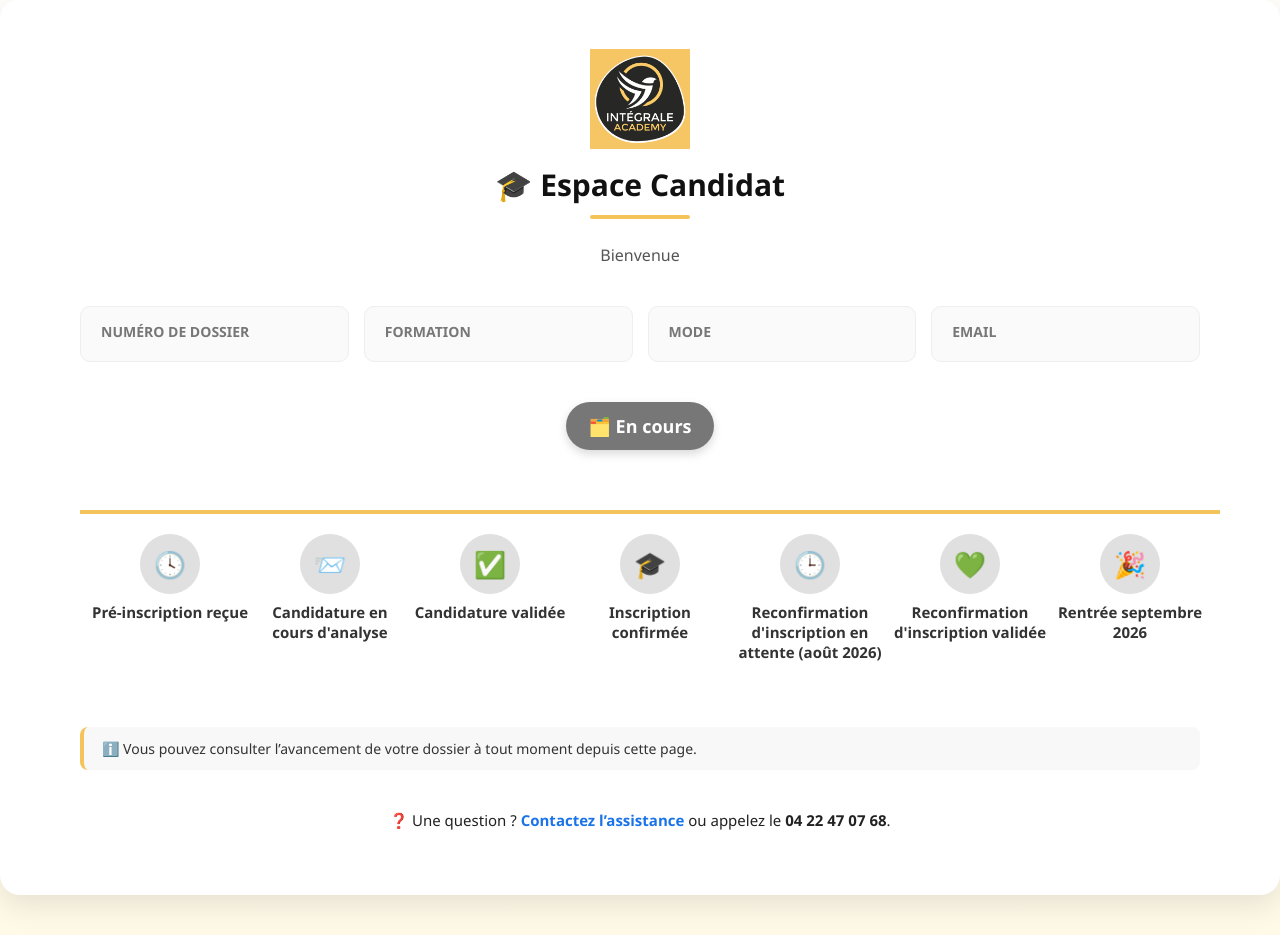
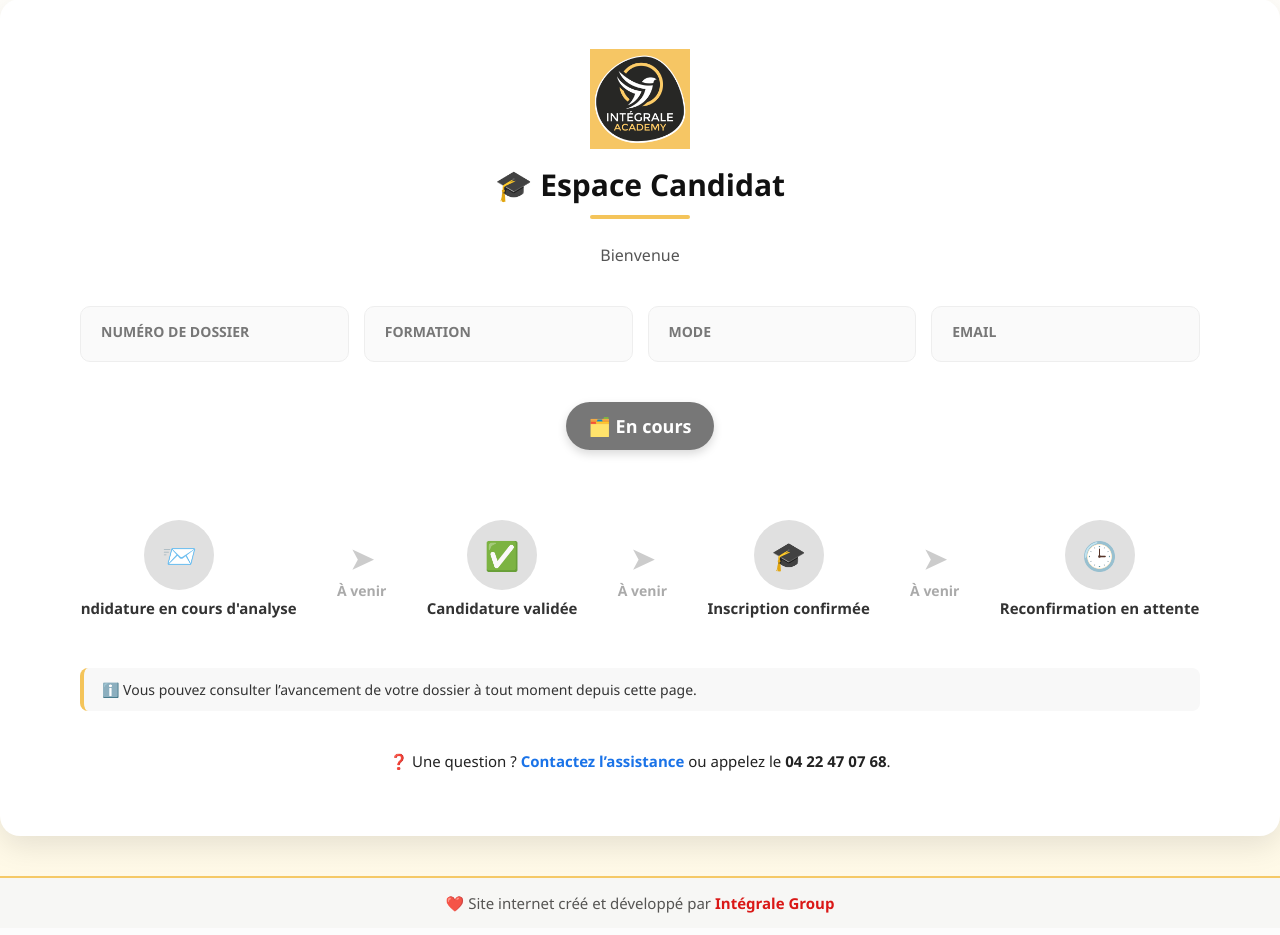
Before and after one commit to integraleacademy/inscriptionsbts, a Flask app: template templates/espace_candidat.html in a window 1280 px wide. Shown: the part 238-1173 px from the top of the page. After the commit the page ends 1151 px from the top, so only its background shows below. Run offline with Flask 3, Linux system fonts and the light colour scheme; the template is opened without the code that fills it, so the values that code supplies are empty; parts of the project's set-up code (start-up, migrations or seed data) failed here and were passed over.

Commit message:
Update espace_candidat.html

```diff
--- a/templates/espace_candidat.html
+++ b/templates/espace_candidat.html
@@ -1,6 +1,8 @@
 {% extends "base.html" %}
 {% block body_class %}espace-candidat{% endblock %}
 {% block content %}
+
+
 
 <style>
 /* === 🎨 STYLE ESPACE CANDIDAT === */
@@ -101,34 +103,31 @@ body.espace-candidat {
 
 /* === Frise chronologique === */
 .timeline {
-  position: relative;
   display: flex;
-  justify-content: space-between;
-  align-items: flex-start;
+  align-items: center;
+  justify-content: center;
   flex-wrap: nowrap;
   overflow-x: auto;
   margin: 60px auto 40px;
-  padding: 20px 10px;
-  width: 100%;
-  border-top: 4px solid #f4c45a;
+  padding: 10px 0;
+  gap: 25px;
 }
 
+/* Étape */
 .timeline .step {
-  position: relative;
   text-align: center;
-  flex: 1;
-  min-width: 160px;
+  flex-shrink: 0;
 }
 
 .timeline .step .icon {
-  width: 60px;
-  height: 60px;
-  line-height: 60px;
+  width: 70px;
+  height: 70px;
+  line-height: 70px;
   border-radius: 50%;
   background: #e0e0e0;
   display: inline-block;
   margin-bottom: 8px;
-  font-size: 26px;
+  font-size: 28px;
   transition: all 0.3s ease;
 }
 
@@ -143,31 +142,40 @@ body.espace-candidat {
   font-size: 15px;
   color: #333;
   font-weight: 600;
-  margin-bottom: 5px;
 }
 
-.timeline .step .date {
-  font-size: 13px;
-  color: #777;
+/* === Flèches entre les étapes === */
+.timeline .arrow {
+  flex-shrink: 0;
+  font-weight: bold;
+  display: flex;
+  flex-direction: column;
+  align-items: center;
+  font-size: 14px;
+  width: 80px;
+  text-align: center;
 }
 
-/* Lignes entre les étapes */
-.timeline .step::after {
-  content: "";
-  position: absolute;
-  top: 30px;
-  right: -50%;
-  width: 100%;
-  height: 4px;
-  background: #ddd;
-  z-index: -1;
+.timeline .arrow.ok {
+  color: #2ecc71;
 }
-.timeline .step.active::after {
-  background: #f4c45a;
+.timeline .arrow.ok::before {
+  content: "➤";
+  font-size: 28px;
+  color: #2ecc71;
+  margin-bottom: 4px;
 }
-.timeline .step:last-child::after {
-  display: none;
+
+.timeline .arrow.wait {
+  color: #aaa;
 }
+.timeline .arrow.wait::before {
+  content: "➤";
+  font-size: 28px;
+  color: #ccc;
+  margin-bottom: 4px;
+}
+
 
 /* === Commentaire === */
 .commentaire-block {
@@ -212,6 +220,18 @@ body.espace-candidat {
 .assistance a:hover {
   text-decoration: underline;
 }
+
+/* ✨ Animation douce pour les flèches OK */
+@keyframes glowGreen {
+  0%, 100% { text-shadow: 0 0 0px #2ecc71; transform: scale(1); }
+  50% { text-shadow: 0 0 10px #2ecc71; transform: scale(1.15); }
+}
+
+.timeline .arrow.ok::before {
+  animation: glowGreen 2s infinite ease-in-out;
+}
+
+
 
 /* === Responsive === */
 @media (max-width:1000px){
@@ -261,72 +281,59 @@ body.espace-candidat {
     <p class="statut-explication">{{ explication_statut }}</p>
   </div>
 
-<!-- === Frise === -->
 <div class="timeline">
-
   <!-- Étape 1 -->
   <div class="step {{ 'active' if statut in ['preinscription','validee','confirmee','reconf_en_cours','reconfirmee'] else '' }}">
     <div class="icon">🕓</div>
     <div class="label">Pré-inscription reçue</div>
-    <div class="date">
-      {% if row.created_at %}
-        {{ row.created_at[:10].split('-')[2] }}/{{ row.created_at[:10].split('-')[1] }}/{{ row.created_at[:10].split('-')[0] }}
-      {% endif %}
-    </div>
   </div>
 
-  <!-- Étape 2 -->
+  <div class="arrow {{ 'ok' if statut in ['preinscription','validee','confirmee','reconf_en_cours','reconfirmee'] else 'wait' }}">
+    {{ 'OK' if statut in ['preinscription','validee','confirmee','reconf_en_cours','reconfirmee'] else 'À venir' }}
+  </div>
+
   <div class="step {{ 'active' if statut in ['preinscription','validee','confirmee','reconf_en_cours','reconfirmee'] else '' }}">
     <div class="icon">📨</div>
     <div class="label">Candidature en cours d'analyse</div>
   </div>
 
-  <!-- Étape 3 -->
+  <div class="arrow {{ 'ok' if statut in ['validee','confirmee','reconf_en_cours','reconfirmee'] else 'wait' }}">
+    {{ 'OK' if statut in ['validee','confirmee','reconf_en_cours','reconfirmee'] else 'À venir' }}
+  </div>
+
   <div class="step {{ 'active' if statut in ['validee','confirmee','reconf_en_cours','reconfirmee'] else '' }}">
     <div class="icon">✅</div>
     <div class="label">Candidature validée</div>
-    <div class="date">
-      {% if row.date_validee %}
-        {{ row.date_validee[:10].split('-')[2] }}/{{ row.date_validee[:10].split('-')[1] }}/{{ row.date_validee[:10].split('-')[0] }}
-      {% endif %}
-    </div>
   </div>
 
-  <!-- Étape 4 -->
+  <div class="arrow {{ 'ok' if statut in ['confirmee','reconf_en_cours','reconfirmee'] else 'wait' }}">
+    {{ 'OK' if statut in ['confirmee','reconf_en_cours','reconfirmee'] else 'À venir' }}
+  </div>
+
   <div class="step {{ 'active' if statut in ['confirmee','reconf_en_cours','reconfirmee'] else '' }}">
     <div class="icon">🎓</div>
     <div class="label">Inscription confirmée</div>
-    <div class="date">
-      {% if row.date_confirmee %}
-        {{ row.date_confirmee[:10].split('-')[2] }}/{{ row.date_confirmee[:10].split('-')[1] }}/{{ row.date_confirmee[:10].split('-')[0] }}
-      {% endif %}
-    </div>
   </div>
 
-  <!-- Étape 5 -->
+  <div class="arrow {{ 'ok' if statut in ['reconf_en_cours','reconfirmee'] else 'wait' }}">
+    {{ 'OK' if statut in ['reconf_en_cours','reconfirmee'] else 'À venir' }}
+  </div>
+
   <div class="step {{ 'active' if statut in ['reconf_en_cours','reconfirmee'] else '' }}">
     <div class="icon">🕒</div>
-    <div class="label">Reconfirmation d'inscription en attente (août 2026)</div>
+    <div class="label">Reconfirmation en attente</div>
   </div>
 
-  <!-- Étape 6 -->
+  <div class="arrow {{ 'ok' if statut == 'reconfirmee' else 'wait' }}">
+    {{ 'OK' if statut == 'reconfirmee' else 'À venir' }}
+  </div>
+
   <div class="step {{ 'active' if statut == 'reconfirmee' else '' }}">
     <div class="icon">💚</div>
-    <div class="label">Reconfirmation d'inscription validée</div>
-    <div class="date">
-      {% if row.date_reconfirmee %}
-        {{ row.date_reconfirmee[:10].split('-')[2] }}/{{ row.date_reconfirmee[:10].split('-')[1] }}/{{ row.date_reconfirmee[:10].split('-')[0] }}
-      {% endif %}
-    </div>
+    <div class="label">Reconfirmation validée</div>
   </div>
+</div>
 
-  <!-- Étape 7 -->
-  <div class="step {{ 'active' if statut == 'rentree' else '' }}">
-    <div class="icon">🎉</div>
-    <div class="label">Rentrée septembre 2026</div>
-  </div>
-
-</div>
 
 
   {% if commentaire %}
```
